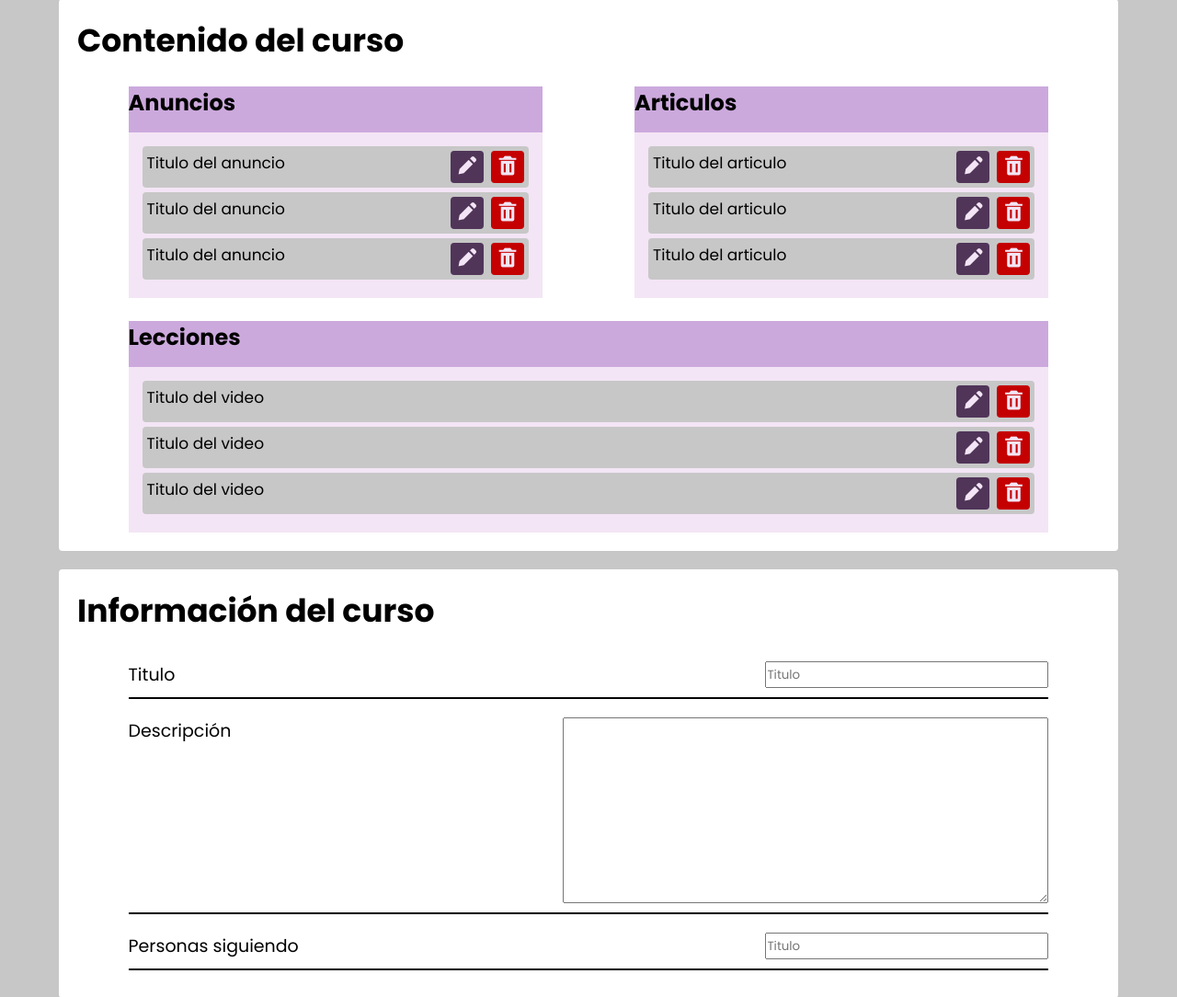
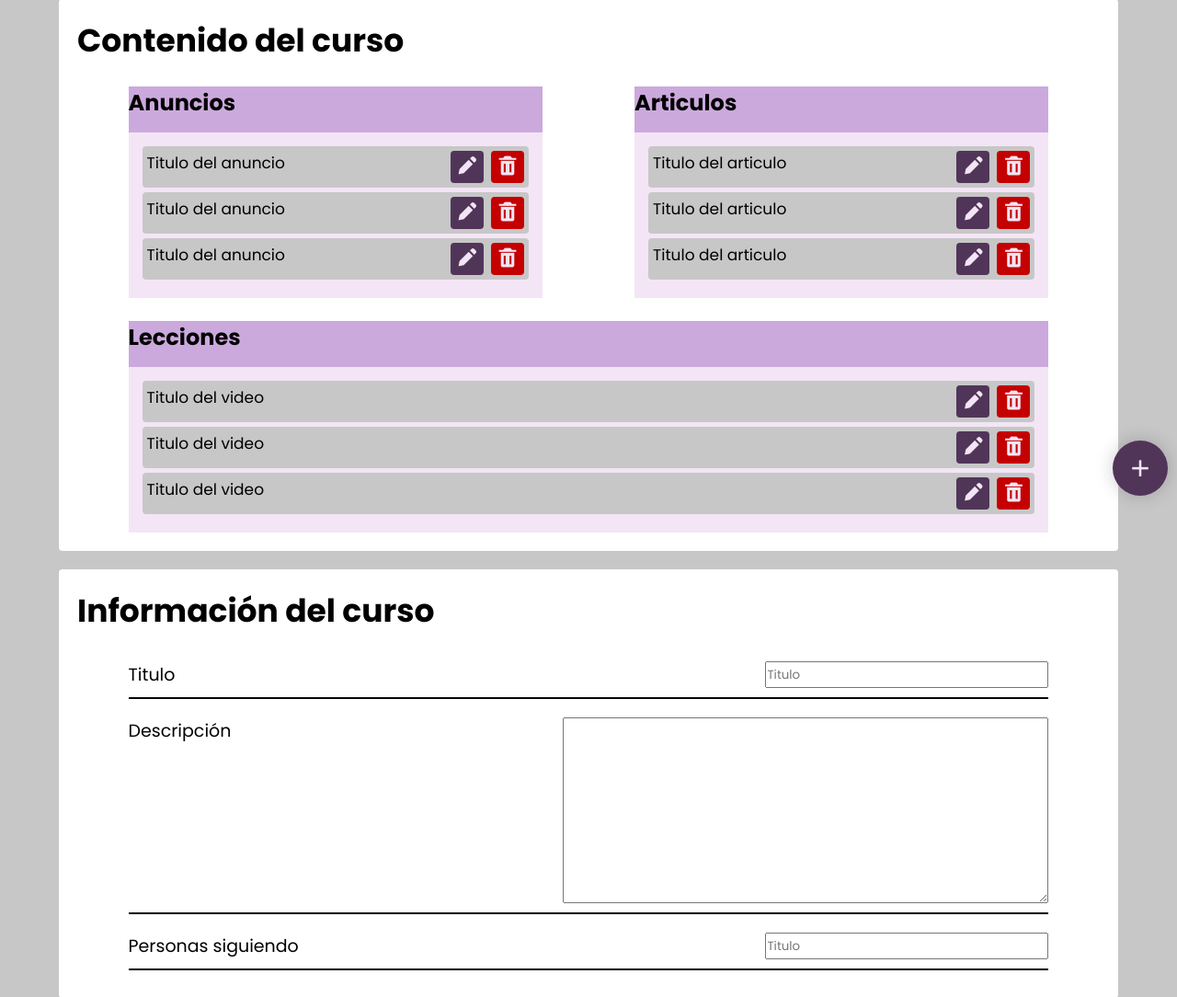
Before and after one commit to Antoni0Pachec0/casa_lila2, a PHP site: page /casa_lila/html/cursos_admin.html in a window 1280 px wide. Shown: the part 161-1245 px from the top of the page at 92% size. Run offline with PHP 8.4, Linux system fonts and the light colour scheme.

Commit message:
Agregando boton desplegable a pagina de cursos administrador

```diff
--- a/html/css/cursos_admin.css
+++ b/html/css/cursos_admin.css
@@ -446,6 +446,77 @@ main{
     }
 }
 
+main nav{
+    position: fixed;
+    right: 0;
+    width: 80px;
+    height: 260px;
+    display: flex;
+    align-items: center;
+    justify-content: center;
+    bottom: 0;
+}
+
+main nav .nav-content{
+    display: flex;
+    align-items: center;
+    justify-content: center;
+    transform: rotate(45deg);
+}
+
+main nav .nav-content .toggle-btn,
+main nav .nav-content span a{
+    height: 60px;
+    width: 60px;
+    background: var(--colorBotones);
+    display: flex;
+    align-items: center;
+    justify-content: center;
+    border-radius: 50%;
+    box-shadow: 0 0 20px rgba(0, 0, 0, 0.2);
+}
+
+main nav .nav-content .toggle-btn{
+    font-size: 30px;
+    z-index: 100;
+    cursor: pointer;
+    transform: rotate(-225deg);
+    transition: all .3s ease;
+    color: var(--colorTextosClaro);
+}
+
+main nav.open .toggle-btn{
+    transform: rotate(0);
+}
+
+main nav .nav-content span{
+    position: absolute;
+    transition: all .3s ease;
+    opacity: 0;
+}
+
+main nav.open .nav-content span{
+    transform: rotate(calc(var(--i) * (360deg/8))) translateY(120px);
+    opacity: 1;
+}
+
+main nav .nav-content span a{
+    text-decoration: none;
+    transform: rotate(-45deg);
+}
+
+main nav .nav-content span a i{
+    font-size: 30px;
+    color: var(--colorTextosClaro);
+    transform: rotate(calc(var(--i) * (360deg/-8)));
+    opacity: 0.8;
+    transition: .2s ease;
+}
+
+main nav .nav-content span a:hover i{
+    opacity: 1;
+}
+
 /* ----- FOOTER ----- */
 
 .footer{
--- a/html/cursos_admin.html
+++ b/html/cursos_admin.html
@@ -188,6 +188,30 @@
                 </div>
             </div>
         </section>
+
+        <!--Boton de opciones desplegable-->
+
+        <nav>
+            <!--Todo el contenido-->
+            <div class="nav-content">
+
+                <div class="toggle-btn"><!--Boton de añadir nuevo-->
+                    <i class='bx bx-plus'></i>
+                </div>
+
+                <span style="--i:1;"><!--Boton de articulo-->
+                    <a href="#"><i class='bx bx-file'></i></a>
+                </span>
+                <span style="--i:2;"><!--Boton de anuncio-->
+                    <a href="#"><i class='bx bxs-megaphone'></i></a>
+                </span>
+                <span style="--i:3;"><!--Boton de leccion-->
+                    <a href="#"><i class='bx bx-play-circle'></i></i></a>
+                </span>
+            </div>
+        </nav>
+
+        <script src="js/btn-desplegable.js"></script>
     </main>
 
     <!-- FOOTER-->
--- /dev/null
+++ b/html/js/btn-desplegable.js
@@ -0,0 +1,20 @@
+//Obtener elementos, cuando se de click al boton de añadir opcion, se le agrega la clase open, y cuando se vuelve
+//a presionar, esta clase se remueve.
+
+const nav = document.querySelector("main nav"),
+    toggleBtn = document.querySelector("main nav .nav-content .toggle-btn");
+
+toggleBtn.addEventListener("click" , () => {
+    nav.classList.toggle("open");
+})
+
+function onDrag(){
+    const navStyle = window.getComputedStyle(nav),
+        navTop = parseInt(navStyle.top),
+        navHeight = parseInt(navStyle.height),
+        windHeight = window.innerHeight;
+
+    if(navTop > windHeight - navHeight){
+        nav.style.top = `${windHeight - navHeight}px`
+    }
+}
```
